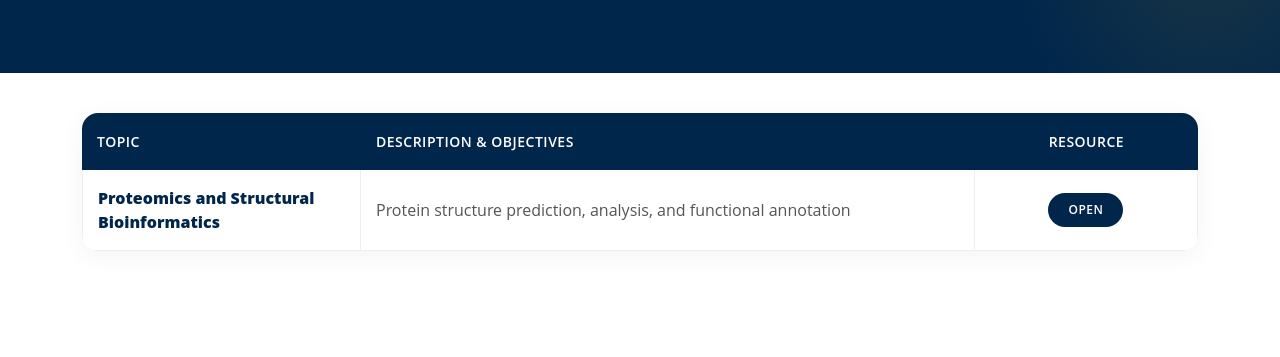
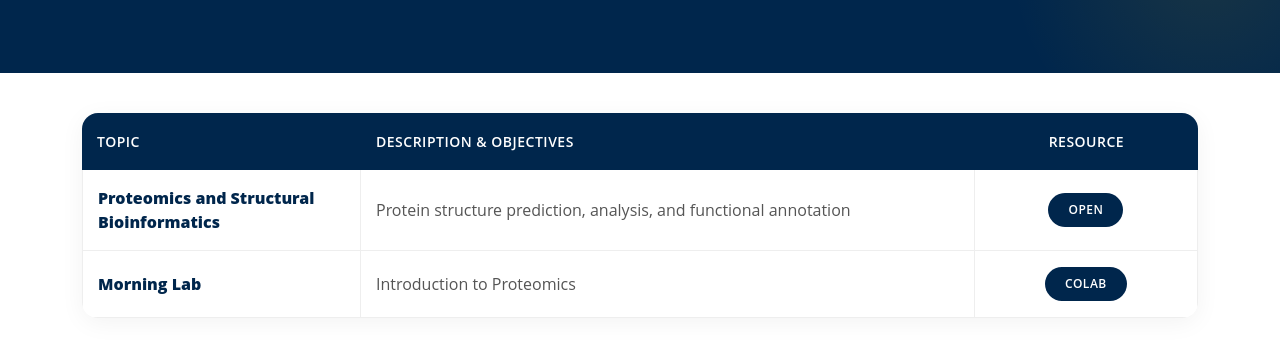
Before and after one commit to KAUST-Academy/KAUST_Academy_2026_Introduction_To_BI, a plain HTML site: page day4.html in a window 1280 px wide. Shown: the part 215-572 px from the top of the page. Drawn offline with Linux system fonts and the light colour scheme.

Commit message:
Uploaded day 4 morning

```diff
--- a/day4.html
+++ b/day4.html
@@ -61,6 +61,11 @@
               <td>Protein structure prediction, analysis, and functional annotation<br></td>
               <td class="text-center"><a href="./Slides/Day_4_draft_1.pdf" class="table-btn">Open</a></td>
             </tr>
+            <tr>
+              <td><strong>Morning Lab</strong></td>
+              <td>Introduction to Proteomics</td>
+              <td class="text-center"><a href="https://colab.research.google.com/drive/1nrQZTKPOiTWjDoCWsBG67jFNW0w1Ob-m?usp=sharing" class="table-btn">Colab</a></td>
+            </tr>
           </tbody>
         </table>
       </div>
```
Also changed, not shown: 1 other file.
